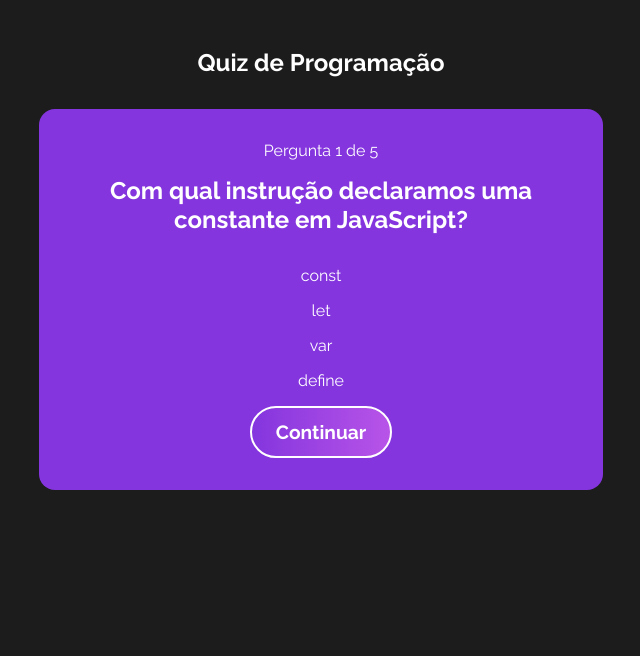
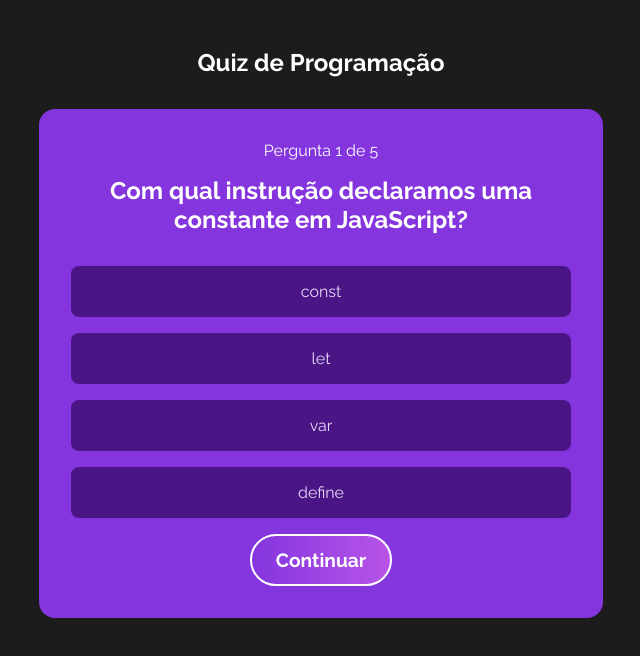
Before and after one commit to CarolMaiaP/quiz-react-app, a React (Vite) app: page / in a window 1280 px wide. Both pictures are taken after a click on the button "Iniciar". Shown: the top 656 px of the page, without its empty margins (319-959 px from the left). Built offline with nearby package versions, Linux system fonts and the light colour scheme.

Commit message:
option styled components created

```diff
--- a/src/components/Option.jsx
+++ b/src/components/Option.jsx
@@ -1,12 +1,15 @@
 import { useContext } from "react"
 import { QuizContext } from "../contexts/QuizContext"
+import { OptionContainer } from "./Option.styles";
 
 export function Option({ option }){
   const [quizState, dispatch] = useContext(QuizContext);
 
   return(
-    <div>
-      <p>{option}</p>
-    </div>
+    <OptionContainer>
+      <div className="option">
+        <p>{option}</p>
+      </div>
+    </OptionContainer>
   )
 }
--- /dev/null
+++ b/src/components/Option.styles.jsx
@@ -0,0 +1,17 @@
+import styled from "styled-components";
+
+export const OptionContainer = styled.div`
+  .option{
+    background-color: #3c0e70;
+    border-radius: 0.5rem;
+    padding: 1rem;
+    margin-bottom: 1rem;
+    cursor: pointer;
+    opacity: 0.8;
+    transition: 0.4s;
+  }
+
+  .option:hover{
+    opacity: 1;
+  }
+`
--- a/src/components/Question.styles.jsx
+++ b/src/components/Question.styles.jsx
@@ -23,4 +23,8 @@
   #question button{
     border: 2px solid #fff;
   }
+
+  #options-container .option p{
+    margin-bottom: 0px;
+  }
 `;
```
